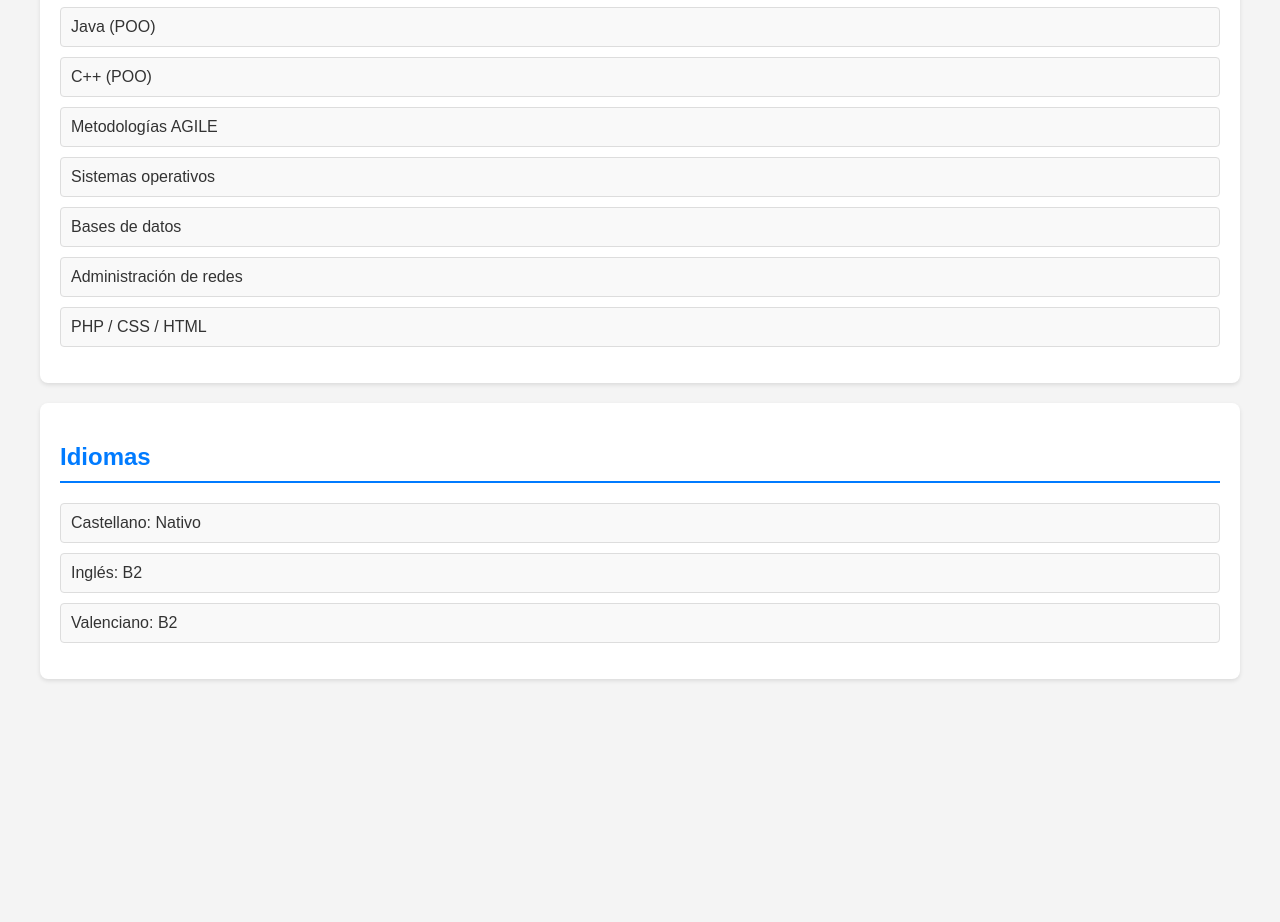
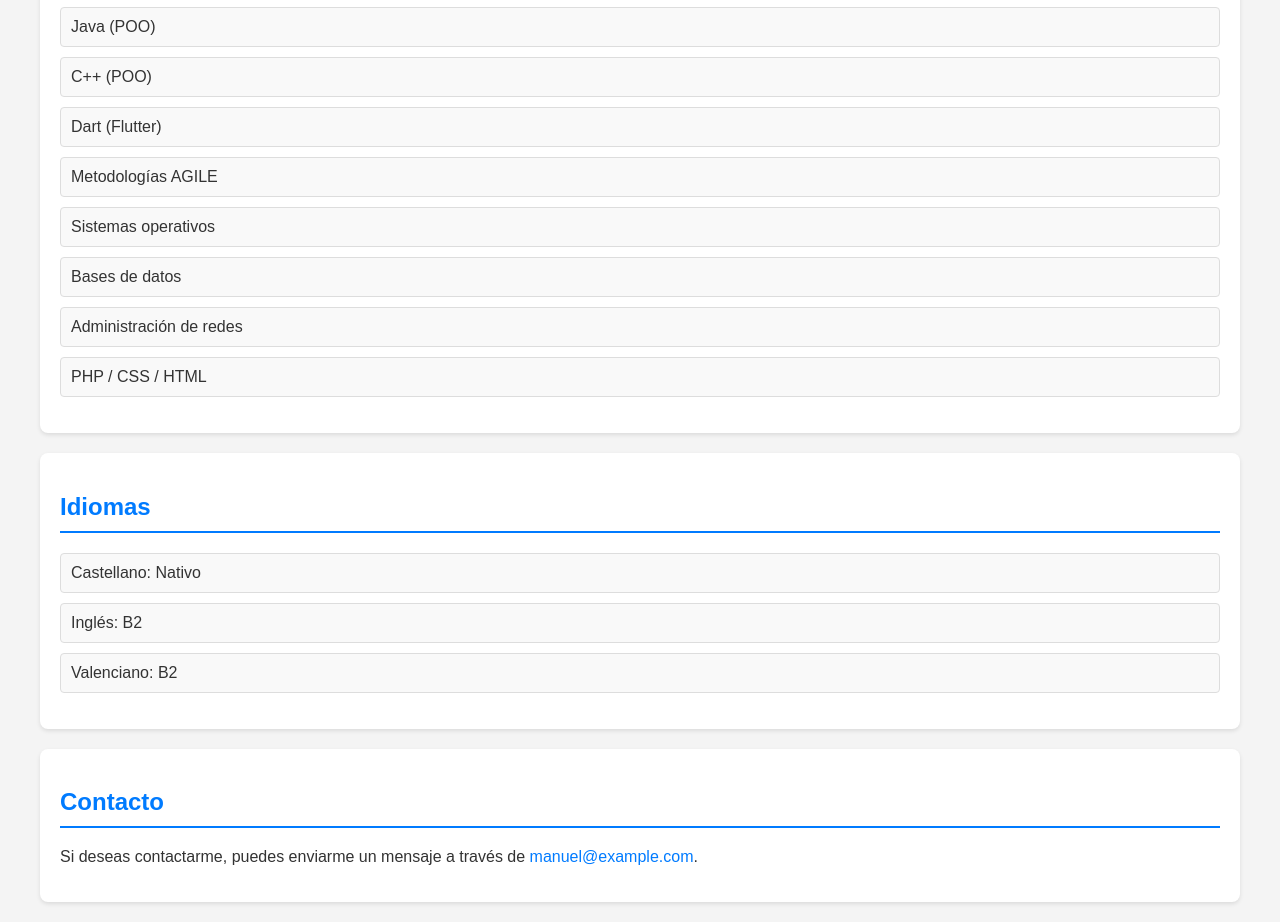
Before and after one commit to manu222/manu222.github.io, a plain HTML site: page index.html in a window 1280 px wide. Shown: the part 1440-2362 px from the top of the page. Before the commit the page ends 2139 px from the top, so only its background shows below. Drawn offline with Linux system fonts and the light colour scheme; a script that the page names is missing.

Commit message:
Update index.html

```diff
--- a/index.html
+++ b/index.html
@@ -52,6 +52,7 @@
                 <li>Grado Ingeniería Informática | Universidad Europea de Madrid | Cursando</li>
                 <li>Java (POO)</li>
                 <li>C++ (POO)</li>
+                <li>Dart (Flutter)</li>
                 <li>Metodologías AGILE</li>
                 <li>Sistemas operativos</li>
                 <li>Bases de datos</li>
@@ -69,7 +70,10 @@
             </ul>
         </section>
 
-
+        <section id="contact">
+            <h2>Contacto</h2>
+            <p>Si deseas contactarme, puedes enviarme un mensaje a través de <a href="mailto:manuel@example.com">manuel@example.com</a>.</p>
+        </section>
     </main>
 
     <footer>
```
